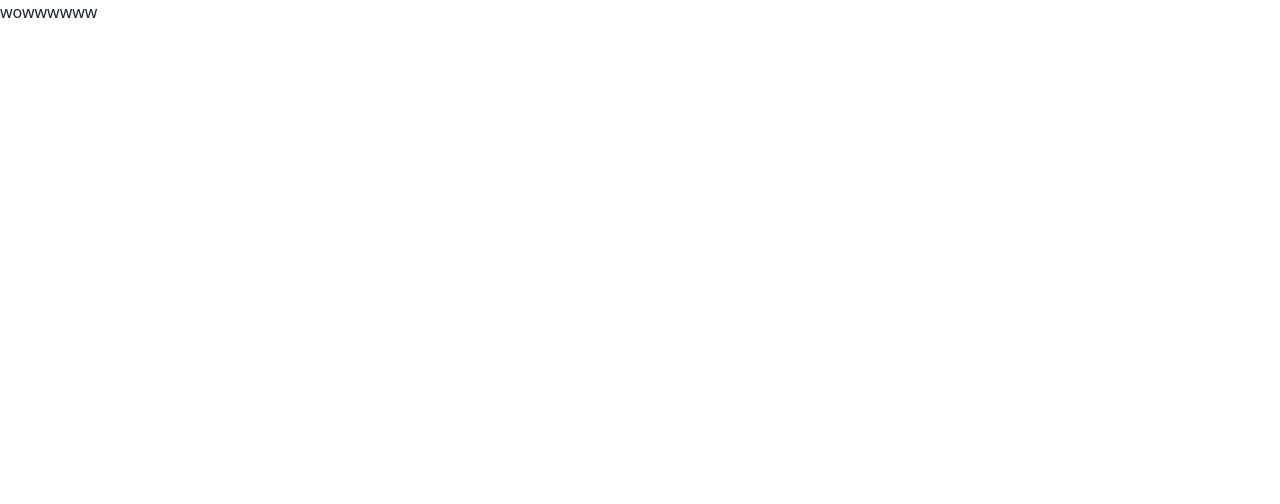
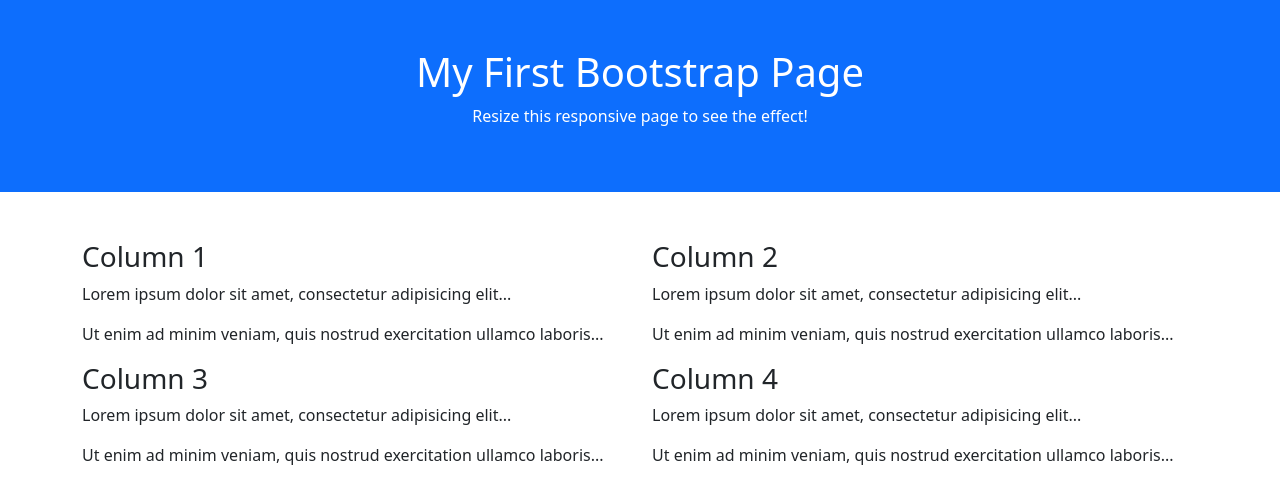
Before and after one commit to fintab24d/bootstrap-2024.11.25, a plain HTML site: page index.html in a window 1280 px wide. Drawn offline with nearby package versions, Linux system fonts and the light colour scheme.

Commit message:
Update index.html

```diff
--- a/index.html
+++ b/index.html
@@ -10,9 +10,37 @@
 </head>
 
 <body>
-    <div class="container"></div>
+    <div class="container-fluid p-5 bg-primary text-white text-center">
+        <h1>My First Bootstrap Page</h1>
+        <p>Resize this responsive page to see the effect!</p>
+    </div>
 
-    wowwwwww
+    <div class="container mt-5">
+        <div class="row">
+            <div class="col-sm-4 col-md-6">
+                <h3>Column 1</h3>
+                <p>Lorem ipsum dolor sit amet, consectetur adipisicing elit...</p>
+                <p>Ut enim ad minim veniam, quis nostrud exercitation ullamco laboris...</p>
+            </div>
+            <div class="col-sm-4 col-md-6">
+                <h3>Column 2</h3>
+                <p>Lorem ipsum dolor sit amet, consectetur adipisicing elit...</p>
+                <p>Ut enim ad minim veniam, quis nostrud exercitation ullamco laboris...</p>
+            </div>
+            <div class="col-sm-4 col-md-6">
+                <h3>Column 3</h3>
+                <p>Lorem ipsum dolor sit amet, consectetur adipisicing elit...</p>
+                <p>Ut enim ad minim veniam, quis nostrud exercitation ullamco laboris...</p>
+            </div>
+
+            <div class="col-sm-4 col-md-6">
+                <h3>Column 4</h3>
+                <p>Lorem ipsum dolor sit amet, consectetur adipisicing elit...</p>
+                <p>Ut enim ad minim veniam, quis nostrud exercitation ullamco laboris...</p>
+            </div>
+        </div>
+    </div>
+
 
     <script src="https://cdn.jsdelivr.net/npm/bootstrap@5.3.3/dist/js/bootstrap.min.js"></script>
 </body>
```
